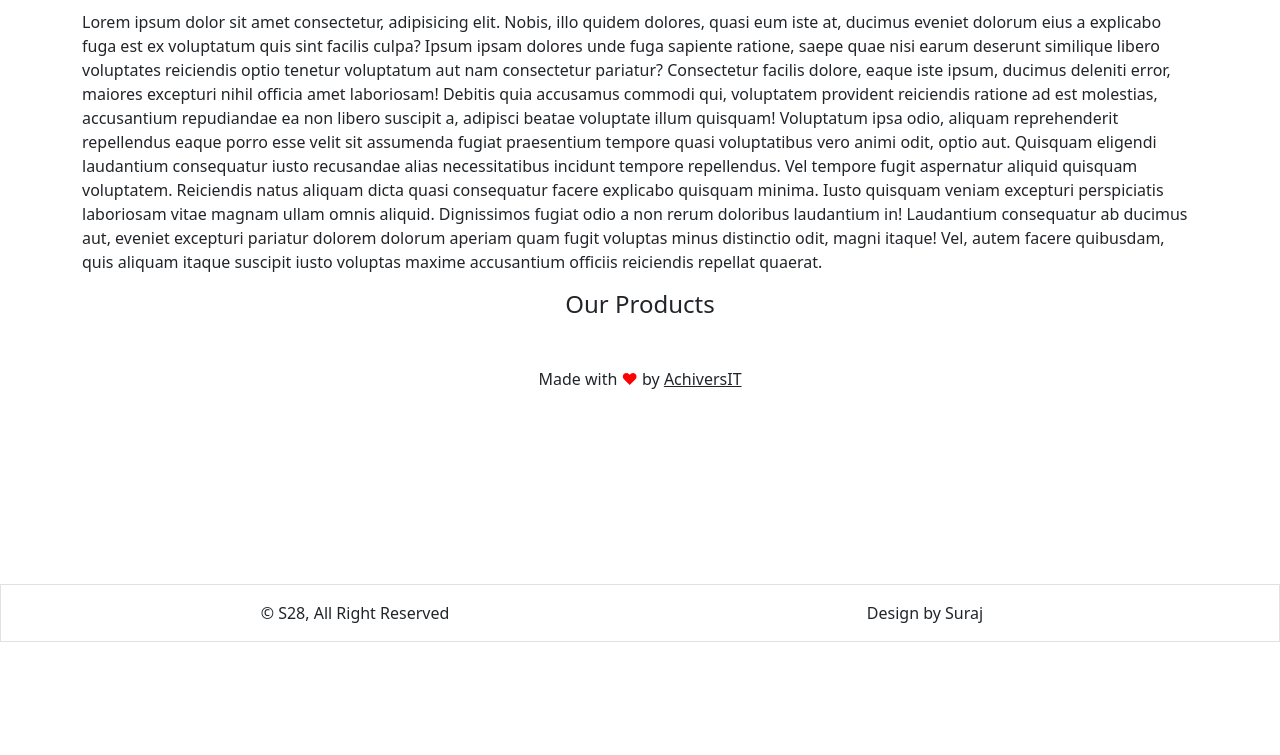
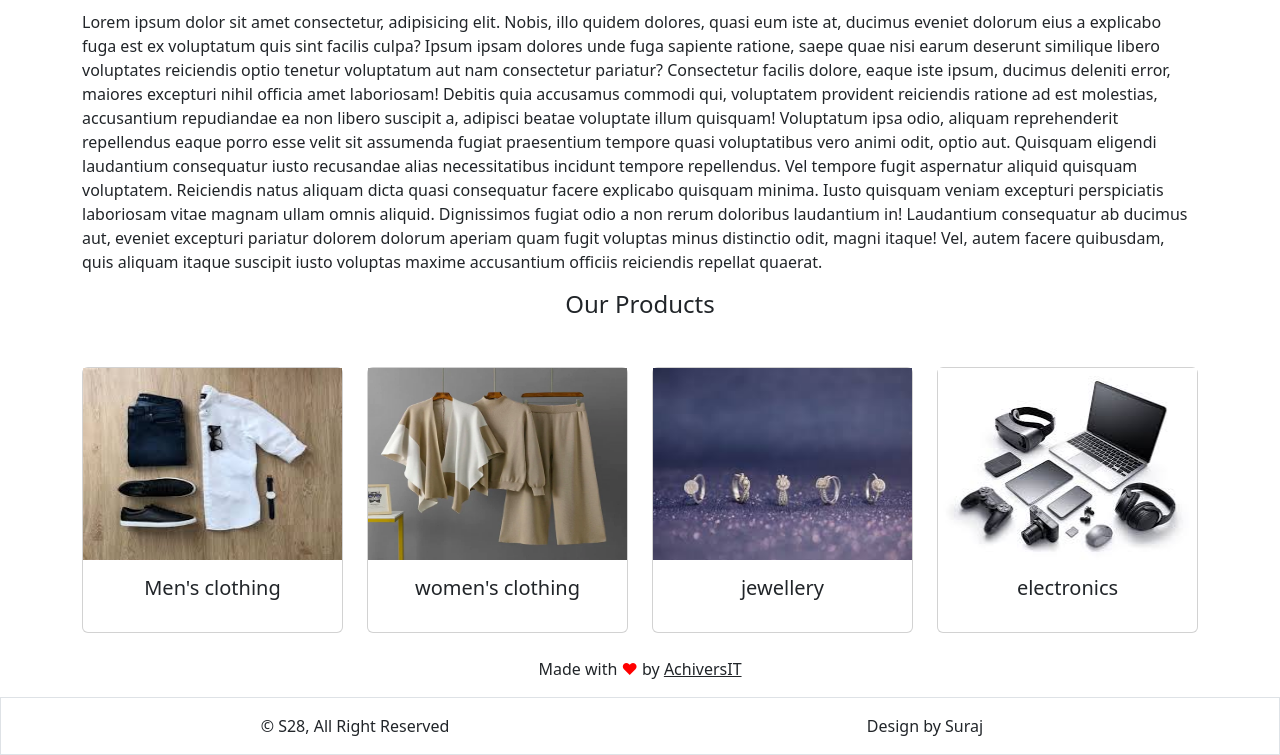
Before and after one commit to suraj28j/Ecommerce-Website-using-API, a plain HTML site: page assets/html/about.html in a window 1280 px wide. Shown: the part 158-913 px from the top of the page. Before the commit the page ends 800 px from the top, so only its background shows below. Drawn offline with nearby package versions, Linux system fonts and the light colour scheme; no server answers.

Commit message:
about us page update

```diff
--- a/assets/css/about.css
+++ b/assets/css/about.css
@@ -1,4 +1,9 @@
-#ourProducts img {
+/* #ourProducts img {
     width: 8rem;
     height: 8rem;
+} */
+
+img{
+    min-width: 100%;
+    height: 12rem;
 }
--- a/assets/html/about.html
+++ b/assets/html/about.html
@@ -84,7 +84,45 @@
 
             <!-- Our Products -->
             <h4 class="mt-2 text-center">Our Products</h4>
-            <div class="row mt-4 mb-4" id="ourProducts"></div>
+            <div class="row mt-4 mb-4 g-4">
+
+                <div class="col-md-3">
+                    <div class="card">
+                        <img src="../images/mens.jpeg" class="" alt="men-clothing">
+                        <div class="card-body text-center">
+                            <h5 class="card-title">Men's clothing</h5>
+                        </div>
+                    </div>
+                </div>
+
+                <div class="col-md-3">
+                    <div class="card">
+                        <img src="../images/women.webp" class="" alt="women-clothing">
+                        <div class="card-body text-center">
+                            <h5 class="card-title">women's clothing</h5>
+                        </div>
+                    </div>
+                </div>
+
+                <div class="col-md-3">
+                    <div class="card">
+                        <img src="../images/jewellery.jpeg" class="" alt="jewellery">
+                        <div class="card-body text-center">
+                            <h5 class="card-title">jewellery</h5>
+                        </div>
+                    </div>
+                </div>
+
+                <div class="col-md-3">
+                    <div class="card">
+                        <img src="../images/electronics.jpeg" class="" alt="electronics">
+                        <div class="card-body text-center">
+                            <h5 class="card-title">electronics</h5>
+                        </div>
+                    </div>
+                </div>
+
+            </div>
             <p class='mt-4 text-center'>Made with <span style="color: red;">&#9829;</span> by <u>AchiversIT</u></p>
 
         </div>
@@ -104,8 +142,6 @@
     </footer>
 
 
-    <script src="../js/about.js"></script>
-
     <!-- Bootstrap JS link -->
     <script src="https://cdn.jsdelivr.net/npm/bootstrap@5.3.3/dist/js/bootstrap.bundle.min.js"
         integrity="sha384-YvpcrYf0tY3lHB60NNkmXc5s9fDVZLESaAA55NDzOxhy9GkcIdslK1eN7N6jIeHz"
--- a/assets/js/about.js
+++ /dev/null
@@ -1,20 +0,0 @@
-// function for About Page
-const ourProducts = document.getElementById("ourProducts");
-async function getProductsCategory() {
-    const getData = await fetch(`https://fakestoreapi.com/products?limit=5`);
-    const res = await getData.json();
-    res.forEach((item, index) => {
-        const col = document.createElement('div');
-        col.setAttribute('class', 'col');
-        col.innerHTML = `
-        <div class = 'd-flex justify-content-center'>
-            <img src = ${item.image} alt = ${item.id}>
-        </div>
-        <div class = 'd-flex justify-content-center mt-2'>
-            <h5>${item.category}</h5>
-        </div>
-    `
-        ourProducts.appendChild(col);
-    })
-}
-getProductsCategory();
--- a/assets/js/singleProduct.js
+++ b/assets/js/singleProduct.js
@@ -2,7 +2,7 @@ function getSingleProduct() {
     const showSingleProdct = document.getElementById("showSingleProdct");
     showSingleProdct.innerHTML = ``;
     let product = JSON.parse(sessionStorage.getItem("product"))
-    console.log(product);
+    // console.log(product);
 
     const row = document.createElement('div');
     row.setAttribute('class', 'row mt-4 ')
```
Also changed, not shown: assets/images/electronics.jpeg (added), assets/images/jewellery.jpeg (added), assets/images/mens.jpeg (added), assets/images/women.webp (added).
